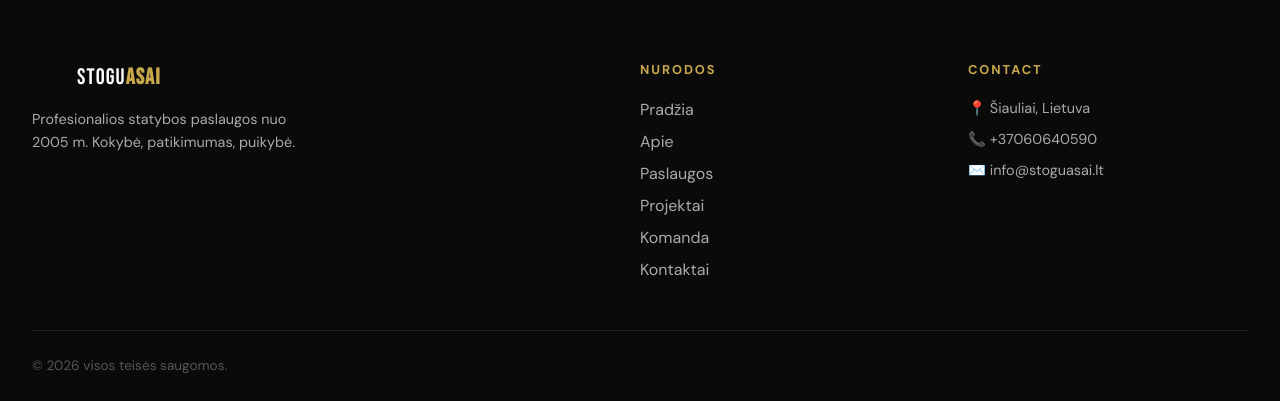
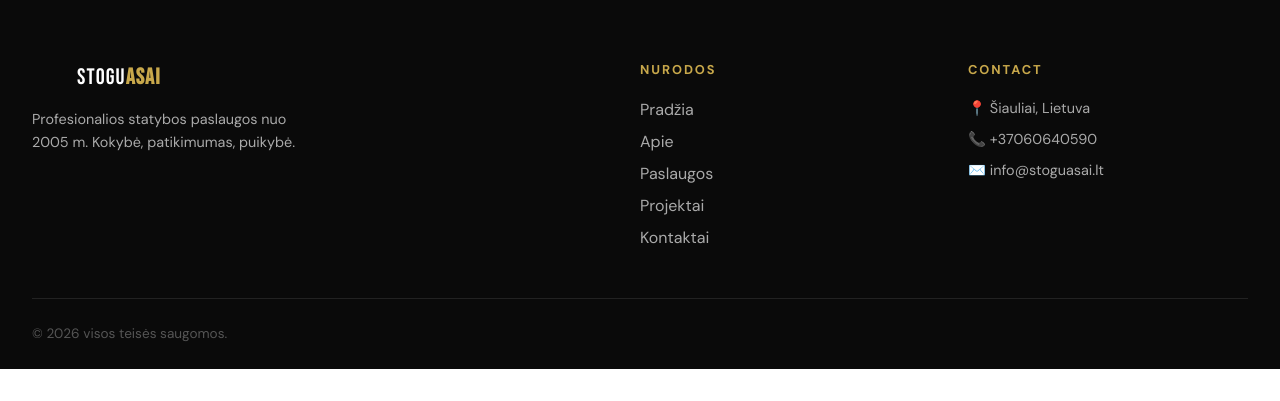
Before and after one commit to Rokixz/puslapis1, a Jekyll site: the page built from index.html, in a window 1280 px wide and 900 px high, scrolled down 3869 px, cut to the strip 499-900 px from the top of the window. Built offline with Jekyll 4.4.1, drawn with Linux system fonts in a browser that asks for light colours; after the commit the page ends 4737 px from its top, so only the background shows below that.

Commit message:
new site

```diff
--- a/_config.yml
+++ b/_config.yml
@@ -23,7 +23,5 @@ nav:
     url: /services/
   - title: Projektai
     url: /projects/
-  - title: Komanda
-    url: /team/
   - title: Kontaktai
     url: /contact/
```
